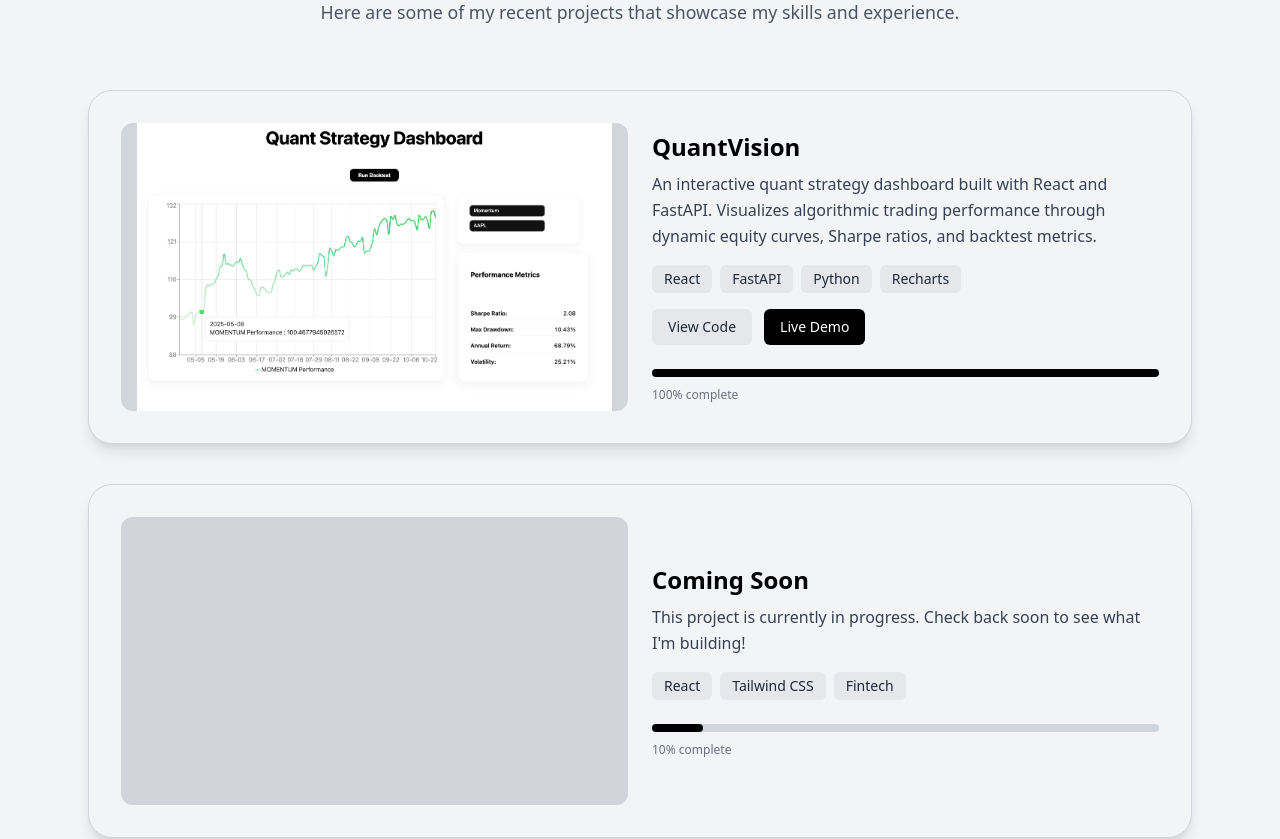
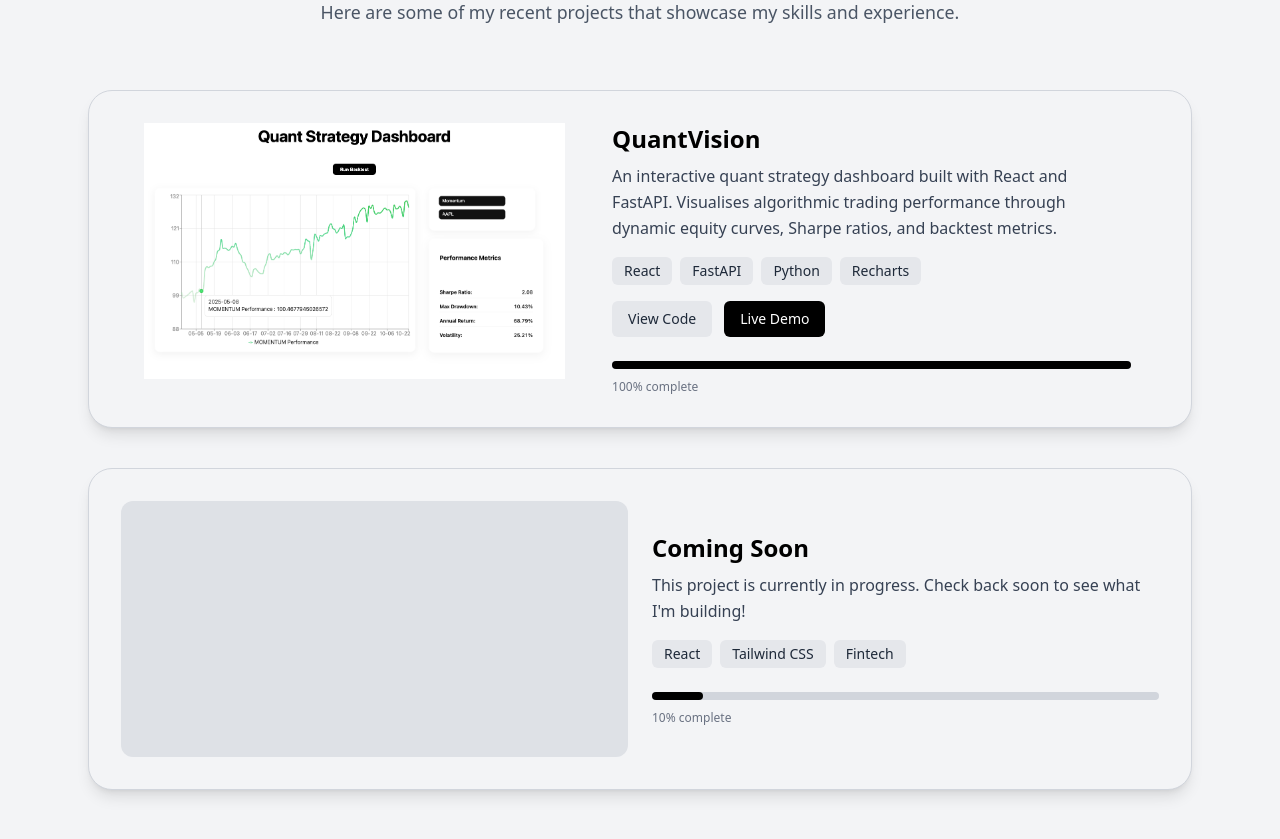
Before and after one commit to ksshubhan/portfolio-website, a React (Vite) app: page / in a window 1280 px wide. Shown: the part 2520-3359 px from the top of the page. Built offline with nearby package versions, Linux system fonts and the light colour scheme.

Commit message:
fixing project card format

```diff
--- a/src/Projects.jsx
+++ b/src/Projects.jsx
@@ -3,7 +3,7 @@ export default function Projects({ sectionRef }) {
     {
       title: 'QuantVision',
       description:
-        'An interactive quant strategy dashboard built with React and FastAPI. Visualizes algorithmic trading performance through dynamic equity curves, Sharpe ratios, and backtest metrics.',
+        'An interactive quant strategy dashboard built with React and FastAPI. Visualises algorithmic trading performance through dynamic equity curves, Sharpe ratios, and backtest metrics.',
       tags: ['React', 'FastAPI', 'Python', 'Recharts'],
       image: '/quantvision-preview.png', // ✅ place a screenshot in your /public/assets folder
       liveDemo: 'https://quantvision.vercel.app',
@@ -39,18 +39,17 @@ export default function Projects({ sectionRef }) {
               key={index}
               className="w-full max-w-6xl mx-auto bg-gray-100 dark:bg-gray-800 rounded-3xl shadow-lg p-8 flex flex-col md:flex-row gap-6 hover:scale-[1.01] border border-gray-300 dark:border-gray-600 transition-transform duration-300"
             >
-              {/* Project Image */}
-              <div className="w-full md:w-1/2 h-64 lg:h-72 bg-gray-300 dark:bg-gray-700 rounded-xl overflow-hidden">
-                {project.image ? (
+              {project.image ? (
+                <div className="w-full md:w-[45%] h-60 lg:h-64 rounded-2xl overflow-hidden flex items-center justify-center">
                   <img
                     src={project.image}
                     alt={project.title}
-                    className="w-full h-full object-contain rounded-xl hover:scale-105 transition-transform duration-300"
+                    className="w-full h-full object-contain rounded-2xl transition-transform duration-500 hover:scale-[1.04]"
                   />
-                ) : (
-                  <div className="w-full h-full bg-gray-300 dark:bg-gray-700 animate-pulse" />
-                )}
-              </div>
+                </div>
+              ) : (
+                <div className="w-full md:w-1/2 h-64 bg-gray-300 dark:bg-gray-700 rounded-xl animate-pulse" />
+              )}
 
               {/* Project Details */}
               <div className="flex flex-col justify-center text-left w-full md:w-1/2">
```
